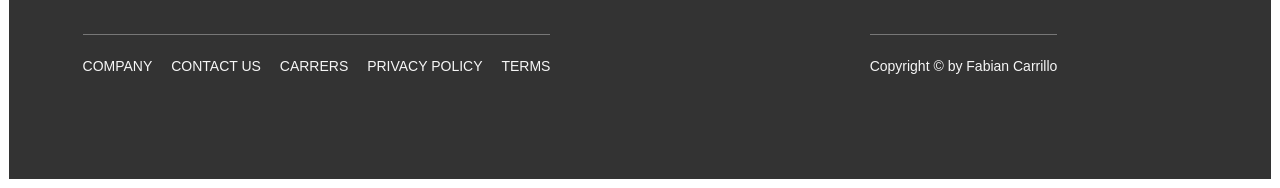
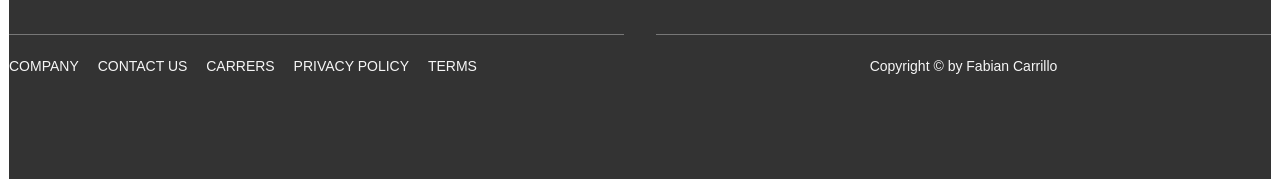
Before and after one commit to FabianUlises/Natours, a website: page index.html in a window 1280 px wide. Shown: the part 6193-6381 px from the top of the page. Drawn offline with Linux system fonts and the light colour scheme.

Commit message:
Updated scss. Modified footer styles.

```diff
--- a/scss/layout/_footer.scss
+++ b/scss/layout/_footer.scss
@@ -7,9 +7,7 @@
     .row {
         display: grid;
         grid-template-columns: 1fr 1fr;
-        justify-items: center;
         gap: 3.2rem;
-        align-items: center;
     }
 
     &__logo-box {
@@ -23,13 +21,10 @@
     }
 
     &__navigation {
+        inline-size: 100%;
         border-block-start: 1px solid $color-grey-dark;
         padding-block-start: 2rem;
         display: inline-block;
-    }
-
-    &__navigation {
-
     }
 
     &__list {
@@ -66,5 +61,6 @@
     &__copyright {
         padding-top: 2rem;
         border-block-start: 1px solid $color-grey-dark;
+        text-align: center;
     }
 }
```
Also changed, not shown: css/style.css, 1 other file.
